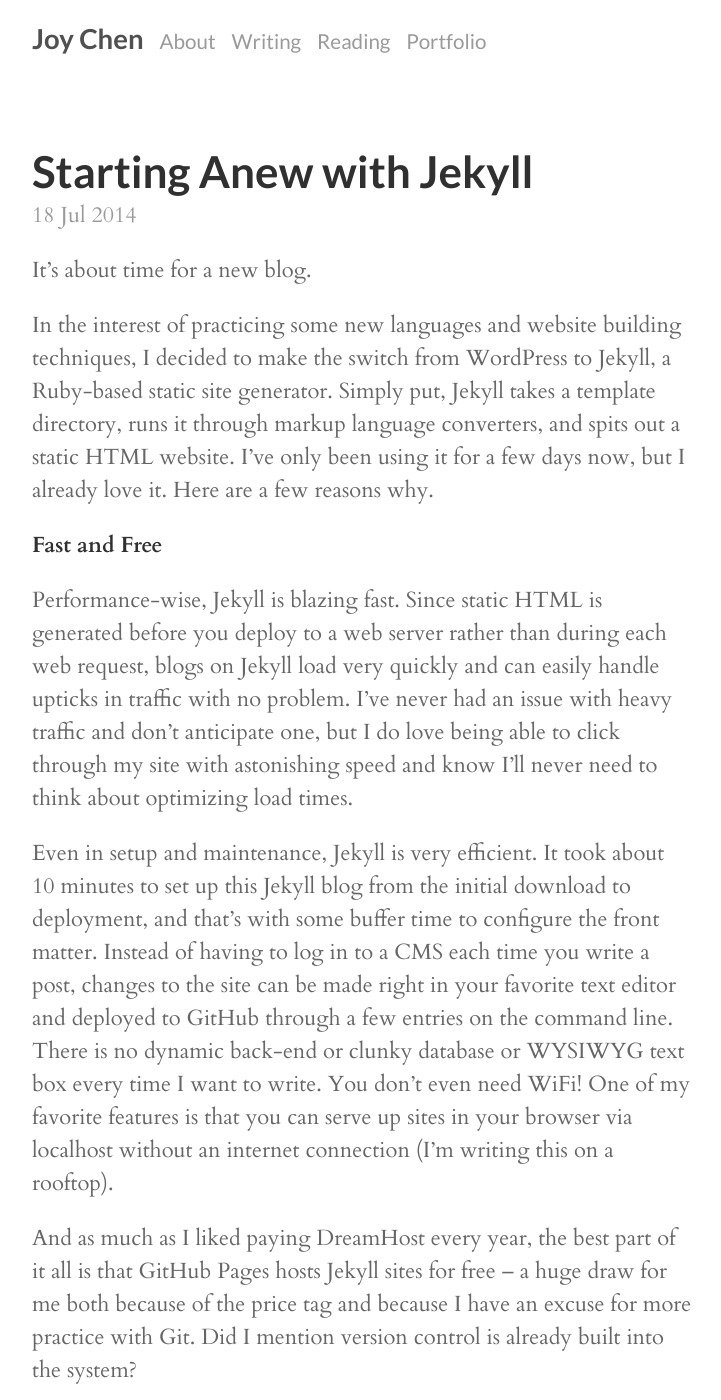
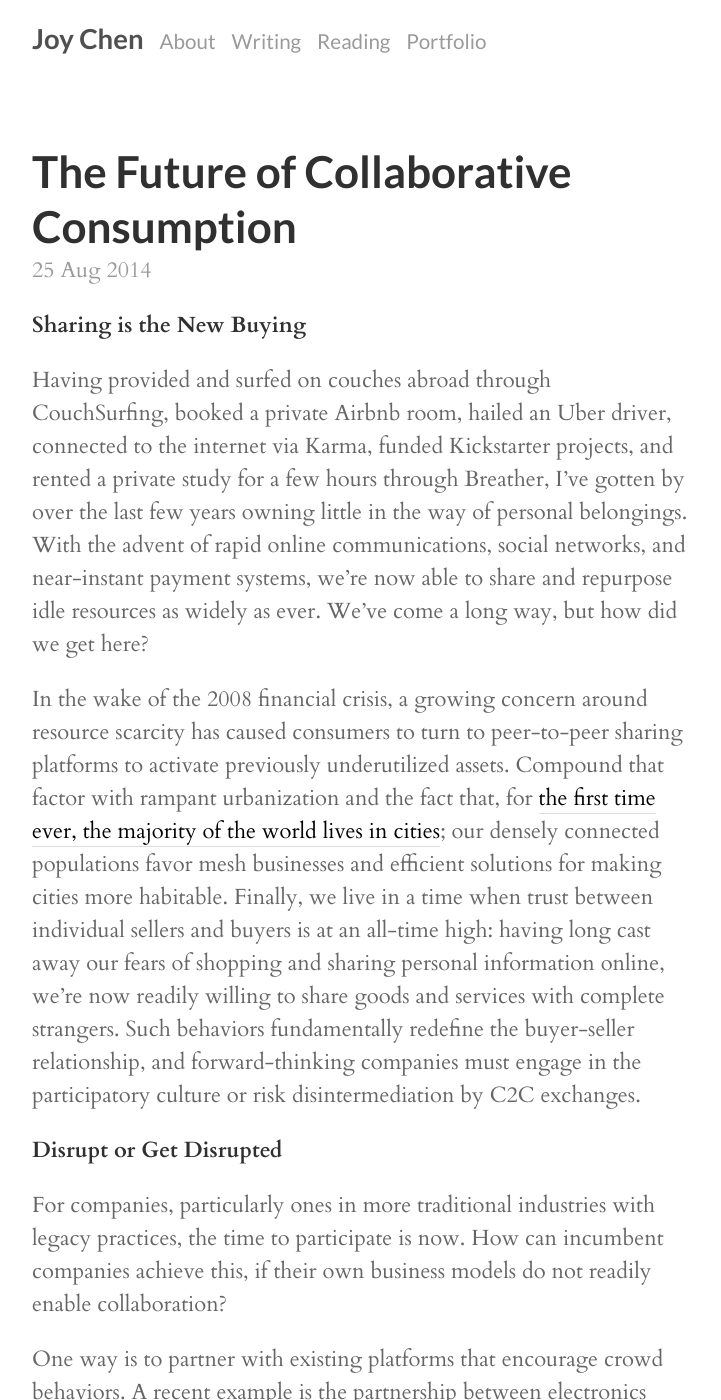
Before and after one commit to joyvchen/joyvchen.github.io, a Jekyll site: the page built from index.html, in a window 1280 px wide and 1400 px high. Shown: the whole window, without its empty margins (278-999 px from the left). Built offline with Jekyll 4.4.1, drawn with Linux system fonts in a browser that asks for light colours; Markdown is read by kramdown in place of the engine named in the settings; the list of posts is cut into pages by our own code; some of the changed text lies outside the part shown.

Commit message:
add collaborative consumption post

```diff
--- /dev/null
+++ b/_posts/2014-08-25-the-future-of-collaborative-consumption.md
@@ -0,0 +1,20 @@
+---
+layout: post
+title: The Future of Collaborative Consumption
+---
+
+**Sharing is the New Buying**
+
+Having provided and surfed on couches abroad through CouchSurfing, booked a private Airbnb room, hailed an Uber driver, connected to the internet via Karma, funded Kickstarter projects, and rented a private study for a few hours through Breather, I've gotten by over the last few years owning little in the way of personal belongings. With the advent of rapid online communications, social networks, and near-instant payment systems, we're now able to share and repurpose idle resources as widely as ever. We've come a long way, but how did we get here?
+
+In the wake of the 2008 financial crisis, a growing concern around resource scarcity has caused consumers to turn to peer-to-peer sharing platforms to activate previously underutilized assets. Compound that factor with rampant urbanization and the fact that, for <a href="http://www.who.int/gho/urban_health/situation_trends/urban_population_growth_text/en/" target="_blank">the first time ever, the majority of the world lives in cities</a>; our densely connected populations favor mesh businesses and efficient solutions for making cities more habitable. Finally, we live in a time when trust between individual sellers and buyers is at an all-time high: having long cast away our fears of shopping and sharing personal information online, we're now readily willing to share goods and services with complete strangers. Such behaviors fundamentally redefine the buyer-seller relationship, and forward-thinking companies must engage in the participatory culture or risk disintermediation by C2C exchanges.
+
+**Disrupt or Get Disrupted**
+
+For companies, particularly ones in more traditional industries with legacy practices, the time to participate is now. How can incumbent companies achieve this, if their own business models do not readily enable collaboration?
+
+One way is to partner with existing platforms that encourage crowd behaviors. A recent example is the partnership between electronics giant GE and crowd-sourced invention startup Quirky, which outsources the costly R&D process to the Quirky inventor community and borrows GE's existing supply chain to produce and distribute products at scale, such as the Aros air conditioner and Wink, a line of smartphone-connected home appliances. Quirky's collaborative platform enables everyday inventors to submit new ideas and vote for their favorites, allowing the community to influence all steps of the product development process. The result is a rapid prototype-to-market process thanks to Quirky, and GE's corporate IP, experienced QA programming, and regulatory compliance knowledge.
+
+Another co-branded initiative is the West Elm and Etsy partnership, which allows the former to tap into Etsy's online artisan marketplace and offer a broader, local product line at its retail stores and catalogs. Meanwhile, Etsy sees an opportunity to pursue wholesale and connect its independent marketplace sellers with national, retail-friendly audiences.
+
+We will see more of these collaborations emerge as legacy corporations seek new ways to participate in a market fueled by changing consumer preferences for peer-to-peer alternatives. Meanwhile, online marketplaces and platforms still need to close the gap between the technological generation and those still clinging onto traditional, "brick-and-mortar" models of doing business.
--- a/reading.md
+++ b/reading.md
@@ -2,7 +2,7 @@
 layout: page
 title: Reading
 ---
-These are reads I am currently enjoying or have finished recently. Most of the things I like to read are related to tech, design, cities, psychology, art, or culture. In addition to news and industry happenings, I rarely pass up a good piece on gender issues in tech, urbanization/modernization in China, French politics and culture, the Millennial generation, and the evolution of cities.
+These are reads I am currently enjoying or have finished recently. Most of the things I like to read are related to tech, design, cities, psychology, arts, culture, productivity, or personal development. In addition to news and industry happenings, I rarely pass up a good piece on gender issues in tech, urbanization/modernization in China, French politics and culture, the Millennial generation, and the evolution of cities.
 
 ## Books
 <div id="BookCovers">
@@ -10,6 +10,7 @@
 	<a href="http://www.goodreads.com/book/show/16071764-lean-in" target="_blank"><img src="/assets/books/lean-in.jpg" class="fade" /></a>
 	<a href="http://www.goodreads.com/book/show/8520610-quiet" target="_blank"><img src="/assets/books/quiet.jpg" class="fade" /></a>
 	<a href="http://www.goodreads.com/book/show/10127019-the-lean-startup" target="_blank"><img src="/assets/books/lean-startup.jpeg" class="fade" /></a>
+	<a href="http://www.goodreads.com/book/show/6732019-rework" target="_blank"><img src="/assets/books/rework.png" class="fade" /></a>
 	<a href="http://www.goodreads.com/book/show/3892688-the-well-grounded-rubyist" target="_blank"><img src="/assets/books/well-grounded-rubyist.jpg" class="fade" /></a>
 	<a href="http://www.goodreads.com/book/show/7805.Pale_Fire" target="_blank"><img src="/assets/books/pale-fire.jpg" class="fade" /></a>
 	<a href="http://www.goodreads.com/book/show/13260184-the-4-disciplines-of-execution" target="_blank"><img src="/assets/books/4-disciplines-of-execution.jpg" class="fade" /></a>
@@ -17,6 +18,8 @@
 </div>
 
 ## Articles
+* <a href="http://www.slideshare.net/Altimeter/the-collaborative-economy" target="_blank">The Collaborative Economy</a> by Jeremiah Owyang
+* <a href="http://www.newyorker.com/magazine/2014/01/13/making-it-2" target="_blank">Making It</a> by Evgeny Morozov
 * <a href="http://sethbannon.com/mistakes-you-should-never-make" target="_blank">Mistakes You Should Never Make</a> by Seth Bannon
 * <a href="http://www.nytimes.com/2014/07/12/upshot/uber-lyft-and-a-road-map-for-reinventing-the-ride.html?smid=tw-nytimes&_r=0" target="_blank">Uber, Lyft and a Road Map for Reinventing the Ride</a> by Neil Irwin
 * <a href="https://medium.com/message/how-tinder-co-founder-whitney-wolfe-hacked-metcalfes-law-f607dddbde66" target="_blank">How Tinder co-founder Whitney Wolfe hacked Metcalfe's Law</a> by Clive Thompson
```
Also changed, not shown: assets/books/rework.png (added).
